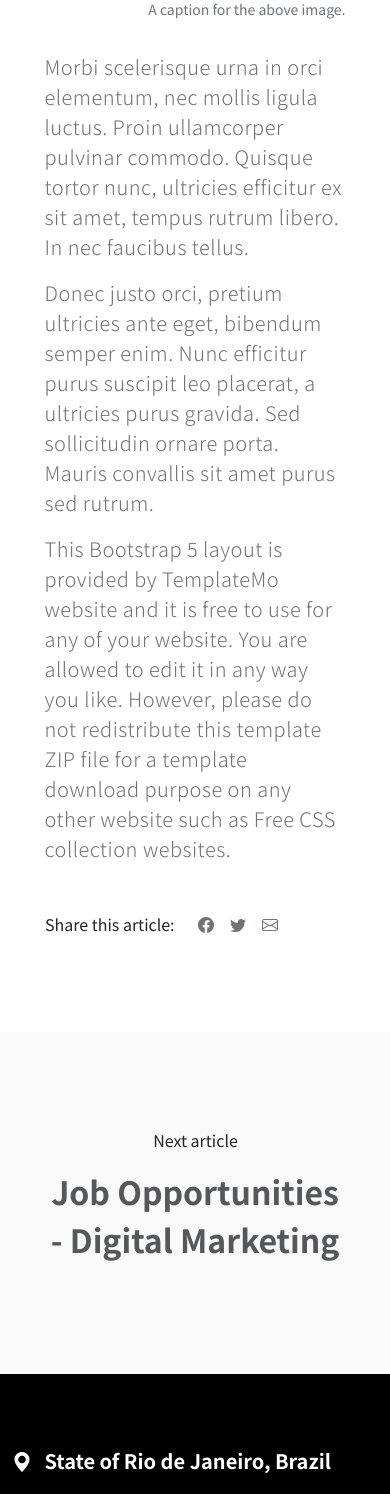
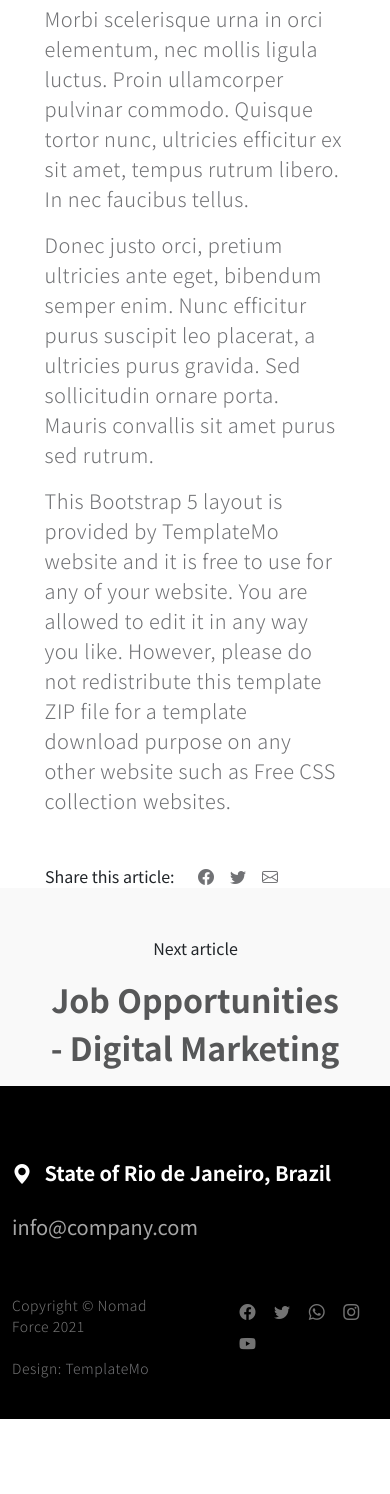
Before and after one commit to sparrowcart/cc, a PHP site: page /news-detail.html in a window 390 px wide. Shown: the part 1270-2764 px from the top of the page. After the commit the page ends 2689 px from the top, so only its background shows below. Run offline with PHP 8.4, Linux system fonts and the light colour scheme.

Commit message:
Update templatemo-nomad-force.css

```diff
--- a/css/templatemo-nomad-force.css
+++ b/css/templatemo-nomad-force.css
@@ -537,8 +537,8 @@ strong {
   SECTION
 -----------------------------------------*/
 .section-padding {
-  padding-top: 7rem;
-  padding-bottom: 7rem;
+  padding-top: 0rem;
+  padding-bottom: 0rem;
 }
 
 /*---------------------------------------
@@ -672,8 +672,8 @@ strong {
   }
 
   .section-padding {
-    padding-top: 6rem;
-    padding-bottom: 6rem;
+    padding-top: 3rem;
+    padding-bottom: 0rem;
   }
 
   .team-thumb {
@@ -695,6 +695,17 @@ strong {
   .news-detail-title {
     font-size: 36px;
   }
+
+  .heroText {
+    position: absolute;
+    z-index: 9;
+    top: 70%;
+    left: 50%;
+    transform: translate(-50%, -50%);
+    width: 85%;
+    text-align: center;
+  }
+
 }
 
 @media screen and (max-width: 360px) {
@@ -705,6 +716,7 @@ strong {
   .heroText p {
     font-size: 14px;
   }
+
 }
 
 @media screen and (max-width: 359px) {
```
